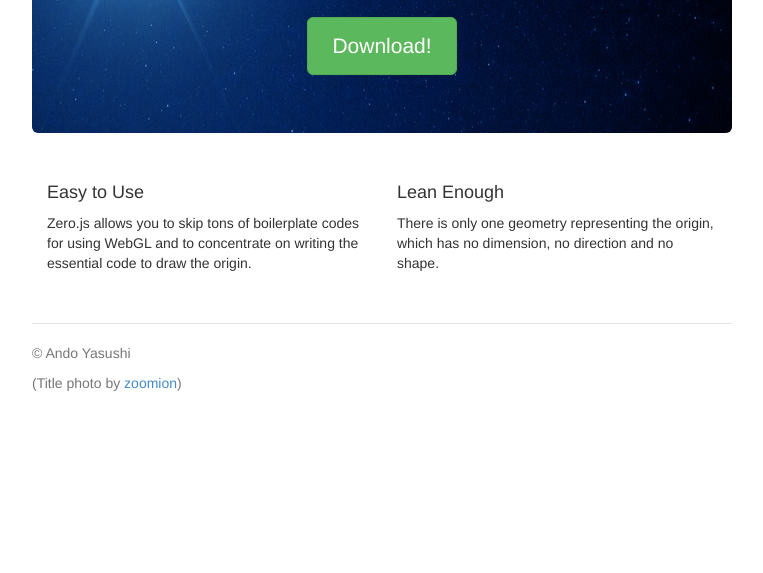
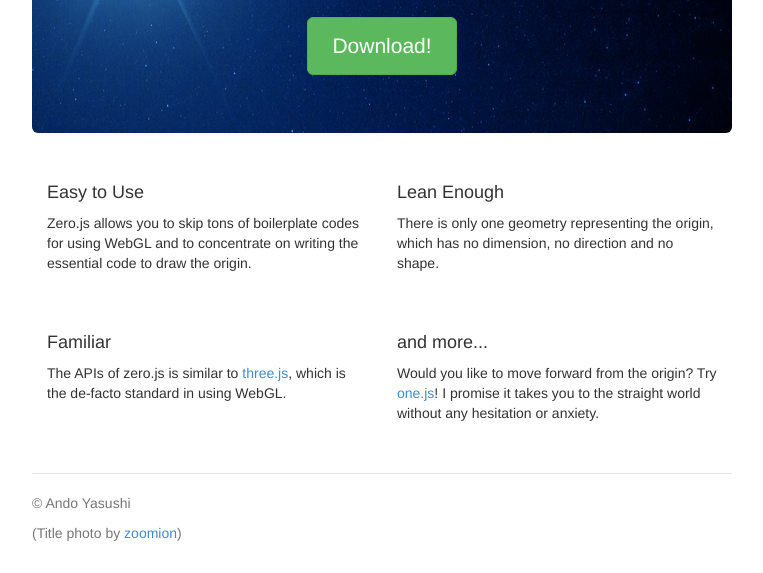
Before and after one commit to technohippy/zero.js, a plain HTML site: page index.html in a window 1280 px wide. Shown: the part 283-856 px from the top of the page, without its empty margins (258-1021 px from the left). Before the commit the page ends 800 px from the top, so only its background shows below. Drawn offline with nearby package versions, Linux system fonts and the light colour scheme; files that its build step writes are made by us from their sources; files whose address does not match are found by name.

Commit message:
add descriptions

```diff
--- a/index.html
+++ b/index.html
@@ -59,6 +59,18 @@
                 </div>
             </div>
 
+            <div class="row marketing">
+                <div class="col-md-6">
+                    <h4>Familiar</h4>
+                    <p>The APIs of zero.js is similar to <a href="http://threejs.org/">three.js</a>, which is the de-facto standard in using WebGL.</p>
+                </div>
+
+                <div class="col-md-6">
+                    <h4>and more...</h4>
+                    <p>Would you like to move forward from the origin? Try <a href="https://github.com/technohippy/one.js">one.js</a>! I promise it takes you to the straight world without any hesitation or anxiety.</p>
+                </div>
+            </div>
+
             <div class="footer">
                 <p>&copy; Ando Yasushi</p>
                 <p>(Title photo by <a href="http://free-images.gatag.net/2011/09/18/040000.html">zoomion</a>)</p>
```
